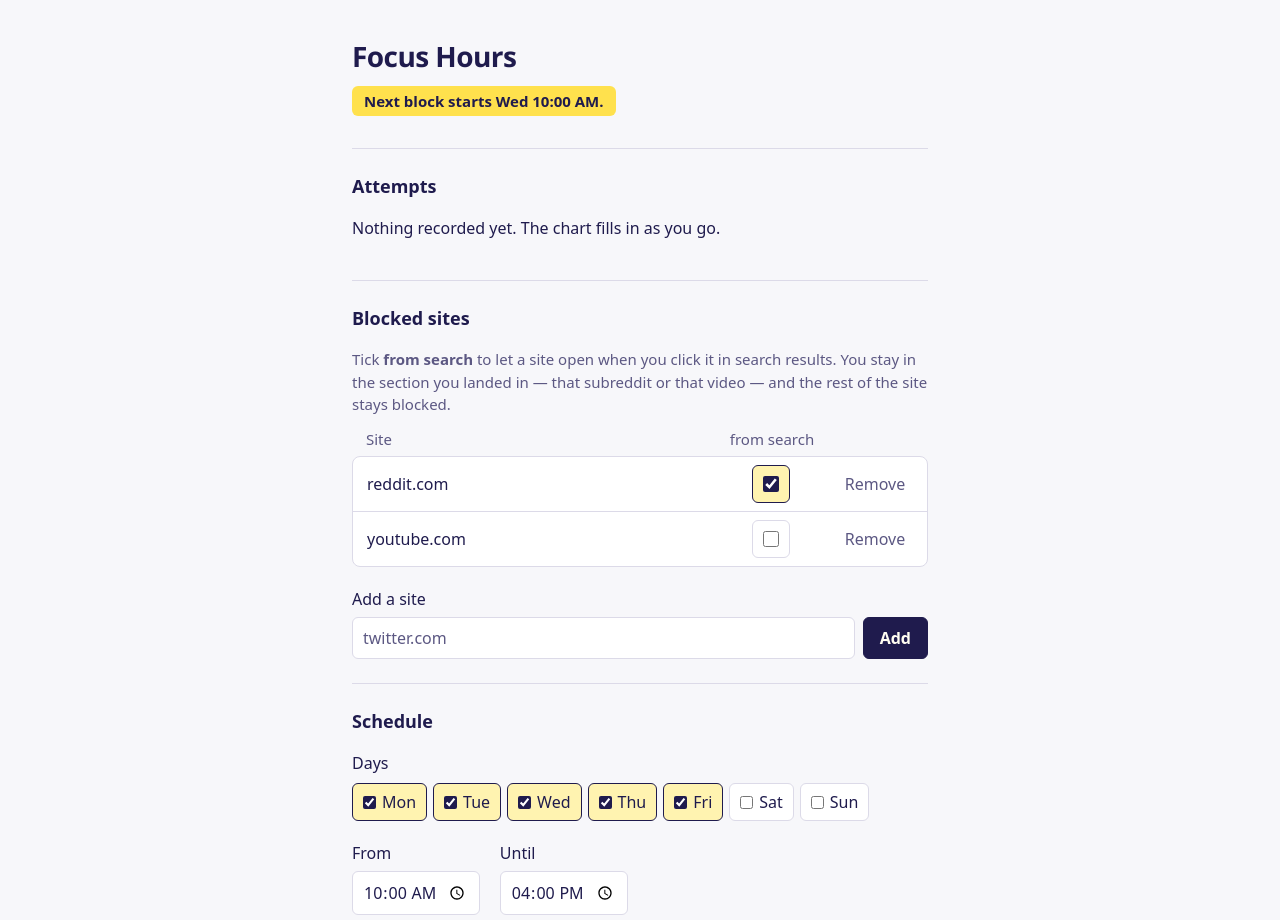
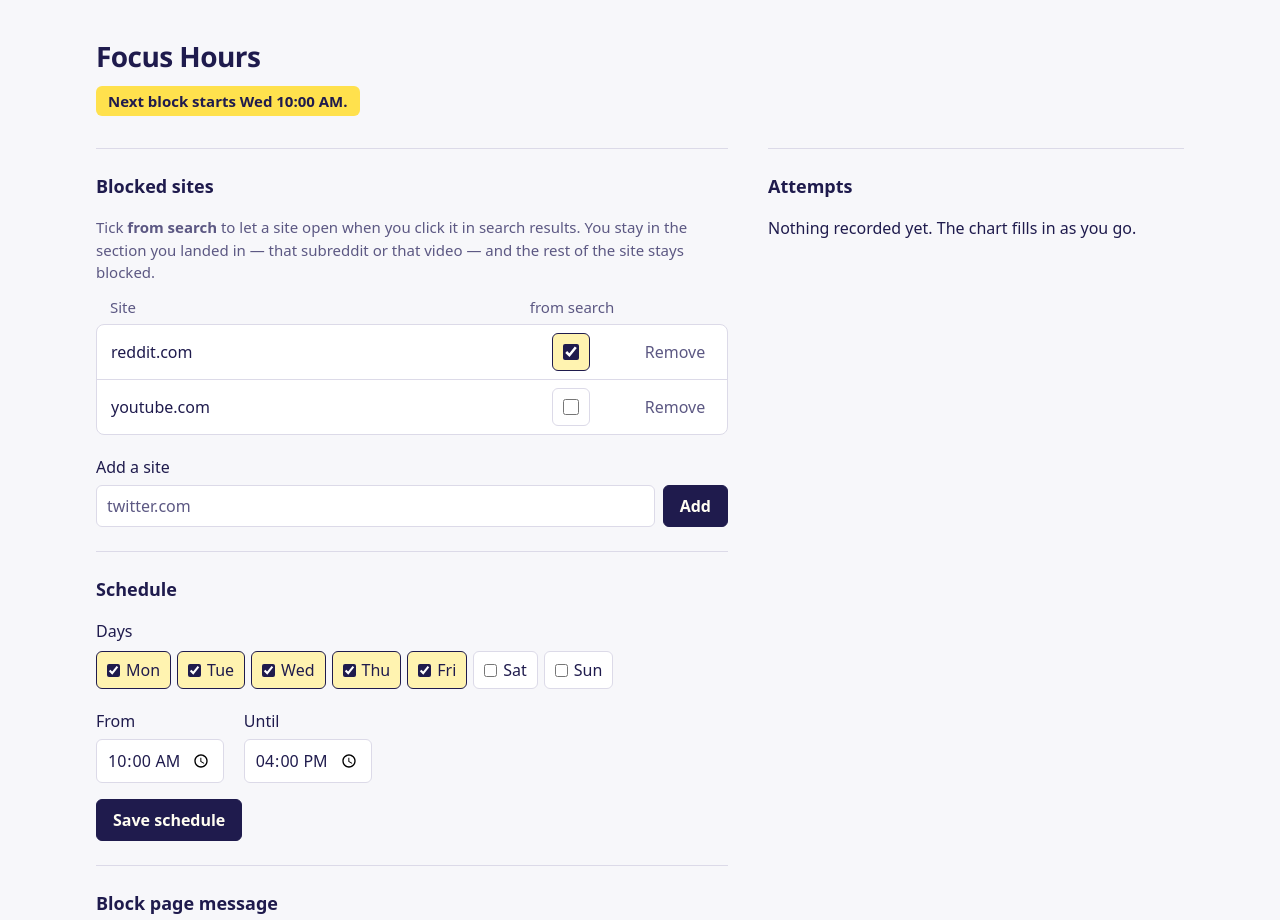
Before and after one commit to petethered/focus-hours, a website with bundled scripts: page src/options/options.html in a window 1280 px wide. Shown: the top 920 px of the page. Built offline with nearby package versions, Linux system fonts and the light colour scheme; some packages are replaced by stand-ins of ours.

Commit message:
style: put the stats beside the settings on wide screens
Above 62rem the options page becomes two columns, with the settings on
the left and the attempts section beside them, sticking as the left
column scrolls. Narrower windows keep the single column.

```diff
--- a/package.json
+++ b/package.json
@@ -1,6 +1,6 @@
 {
   "name": "focus-hours",
-  "version": "0.3.0",
+  "version": "0.3.1",
   "description": "Chrome extension that blocks distracting sites on a schedule.",
   "license": "MIT",
   "private": true,
--- a/src/options/options.css
+++ b/src/options/options.css
@@ -75,6 +75,37 @@ body {
 main {
   max-width: 36rem;
   margin: 0 auto;
+}
+
+/* Wide enough for two columns: settings on the left, the stats alongside. */
+@media (min-width: 62rem) {
+  main {
+    max-width: 68rem;
+    display: grid;
+    grid-template-columns: minmax(0, 1fr) minmax(0, 26rem);
+    grid-auto-flow: row dense;
+    column-gap: 40px;
+    align-items: start;
+  }
+
+  .masthead {
+    grid-column: 1 / -1;
+    grid-row: 1;
+  }
+
+  /* The stats sit beside the settings and stay put while the left column scrolls. */
+  #stats {
+    grid-column: 2;
+    /* Spans the settings sections beside it, so they keep flowing down column 1. */
+    grid-row: 2 / span 3;
+    align-self: start;
+    position: sticky;
+    top: 24px;
+  }
+
+  main > section:not(#stats) {
+    grid-column: 1;
+  }
 }
 
 /* Header and status */
```
Also changed, not shown: manifest.json.
